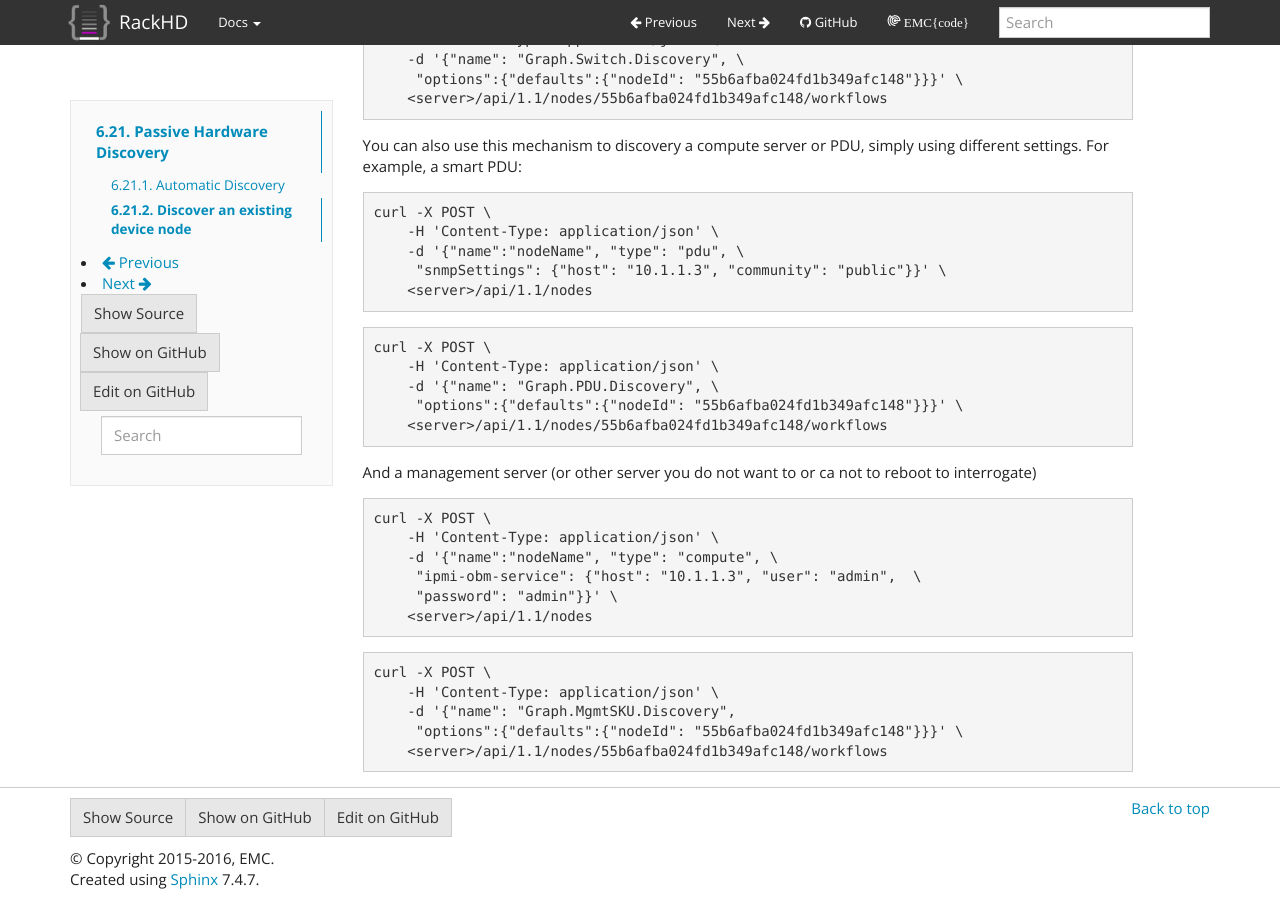
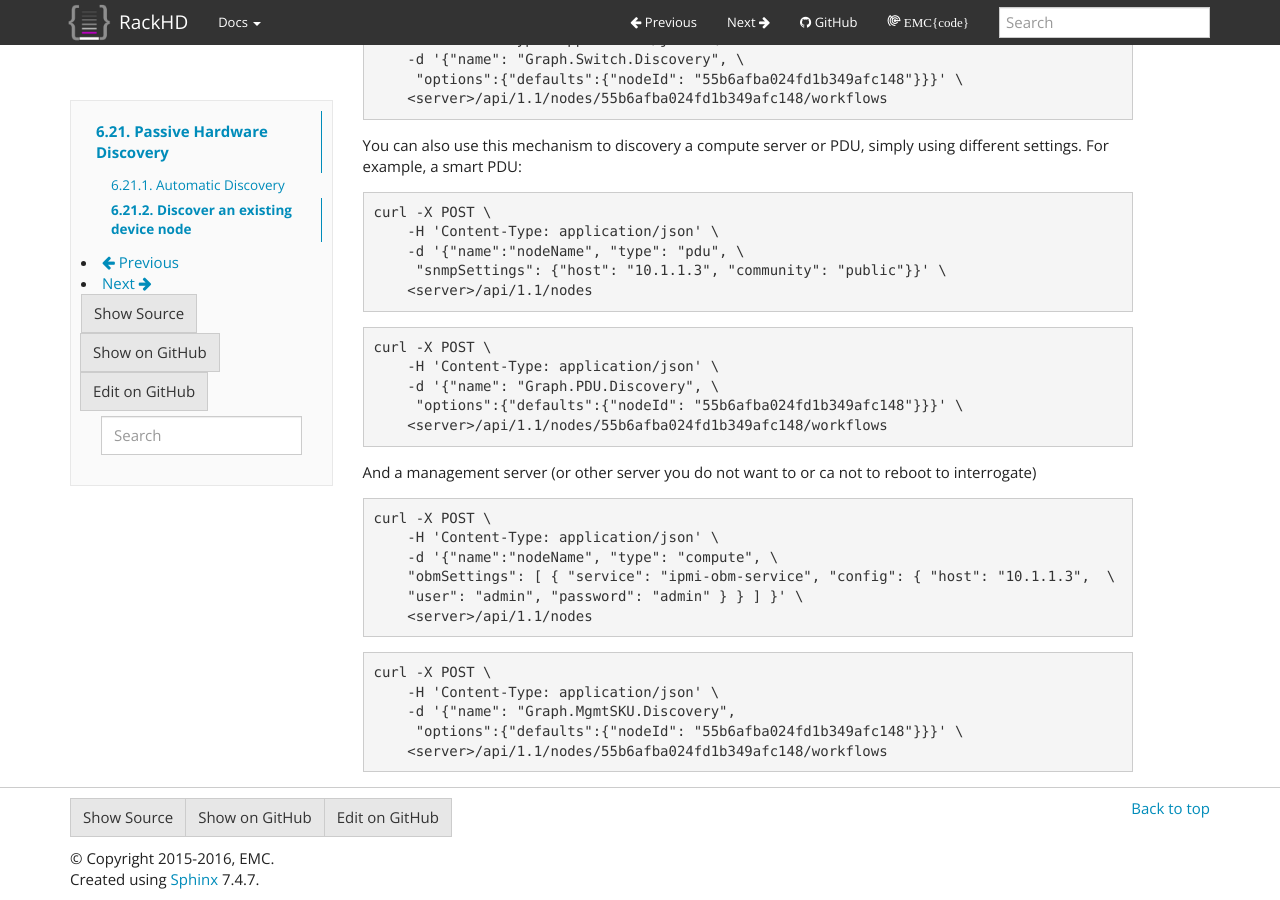
Before and after one commit to RackHD/docs, a Sphinx documentation site: the page built from docs/rackhd/passive_discovery.rst, in a window 1280 px wide and 900 px high, scrolled down 1397 px. Built offline with Sphinx 7.4.7, drawn with Linux system fonts in a browser that asks for light colours.

Commit message:
Updating the obmsettings ipmi-obm-service

```diff
--- a/docs/rackhd/passive_discovery.rst
+++ b/docs/rackhd/passive_discovery.rst
@@ -97,8 +97,8 @@ to interrogate)
     curl -X POST \
         -H 'Content-Type: application/json' \
         -d '{"name":"nodeName", "type": "compute", \
-         "ipmi-obm-service": {"host": "10.1.1.3", "user": "admin",  \
-         "password": "admin"}}' \
+        "obmSettings": [ { "service": "ipmi-obm-service", "config": { "host": "10.1.1.3",  \
+        "user": "admin", "password": "admin" } } ] }' \
         <server>/api/1.1/nodes
 
 .. code-block:: REST
```
